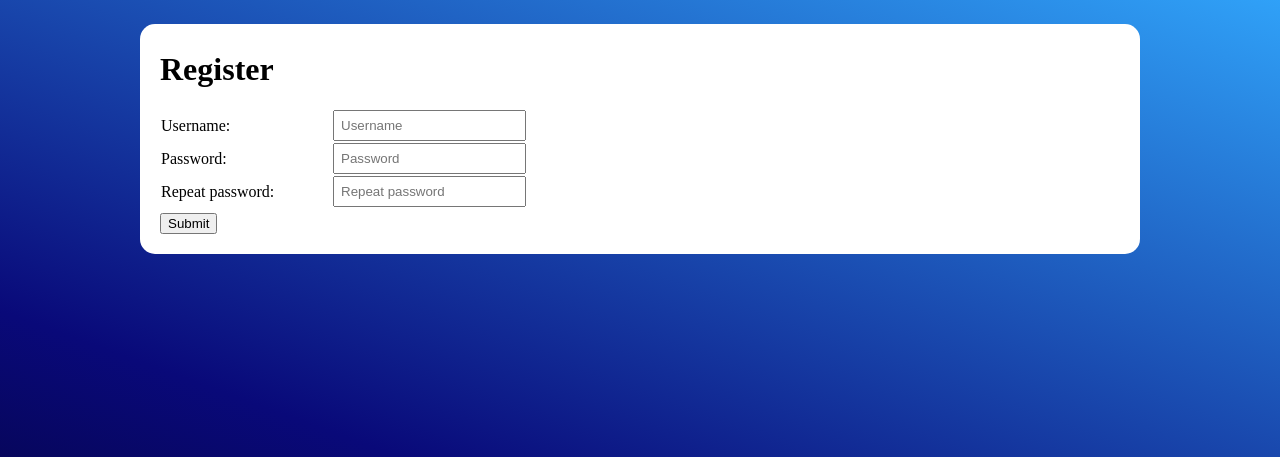
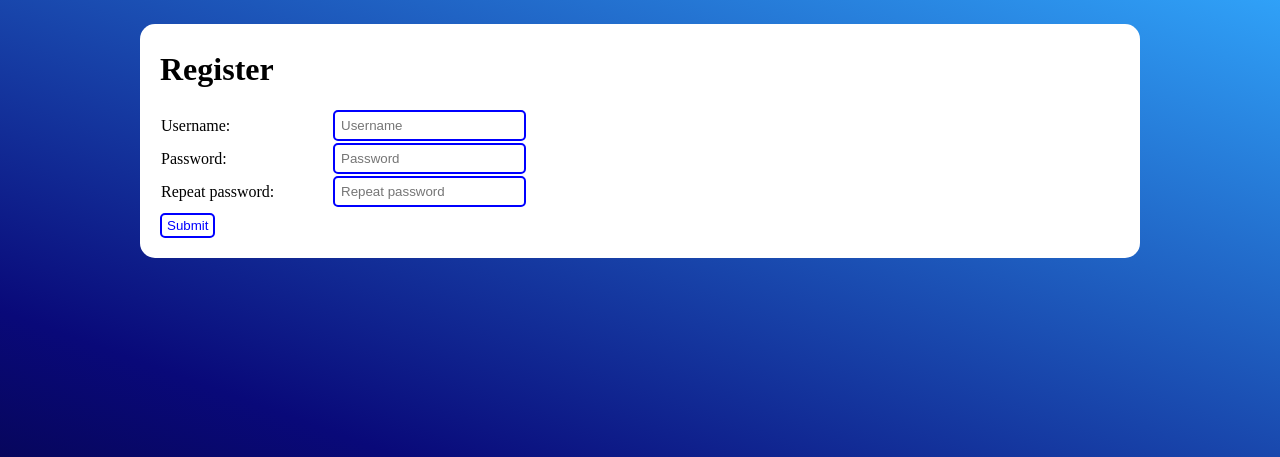
Before and after one commit to bntti/animelist, a Flask app: page /register in a window 1280 px wide. Shown: the part 46-503 px from the top of the page. Run offline with Flask 2, Linux system fonts and the light colour scheme.

Commit message:
Improve look of website

```diff
--- a/static/layout.css
+++ b/static/layout.css
@@ -21,6 +21,28 @@ table {
 a {
   color: #00d;
   text-decoration: none;
+}
+
+button,
+input[type="submit"],
+input[type="number"],
+input[type="text"],
+input[type="password"],
+input[type="file"]::file-selector-button,
+select {
+  background-color: white;
+  border-style: solid;
+  border-color: #00f;
+  color: #00f;
+  border-radius: 5px;
+  border-width: 2px;
+  padding: 3px 5px;
+}
+button:hover,
+input[type="submit"]:hover,
+input[type="file"]::file-selector-button:hover,
+select:hover {
+  background-color: #eef;
 }
 
 /* Hide up and down buttons from number input */
--- a/static/login.css
+++ b/static/login.css
@@ -12,5 +12,5 @@ tr > :nth-child(1) {
 
 input[type="text"],
 input[type="password"] {
-  padding: 6px;
+  padding: 6px !important;
 }
--- a/static/register.css
+++ b/static/register.css
@@ -12,5 +12,5 @@ tr > :nth-child(1) {
 
 input[type="text"],
 input[type="password"] {
-  padding: 6px;
+  padding: 6px !important;
 }
--- a/templates/profile.html
+++ b/templates/profile.html
@@ -89,7 +89,7 @@
                     %}>
             </p>
             <input type="hidden" name="csrf_token" value="{{session.csrf_token}}">
-            <input type="submit" value="Submit">
+            <input type="submit" value="Save settings">
         </form>
     </div>
     <div class="import">
```
